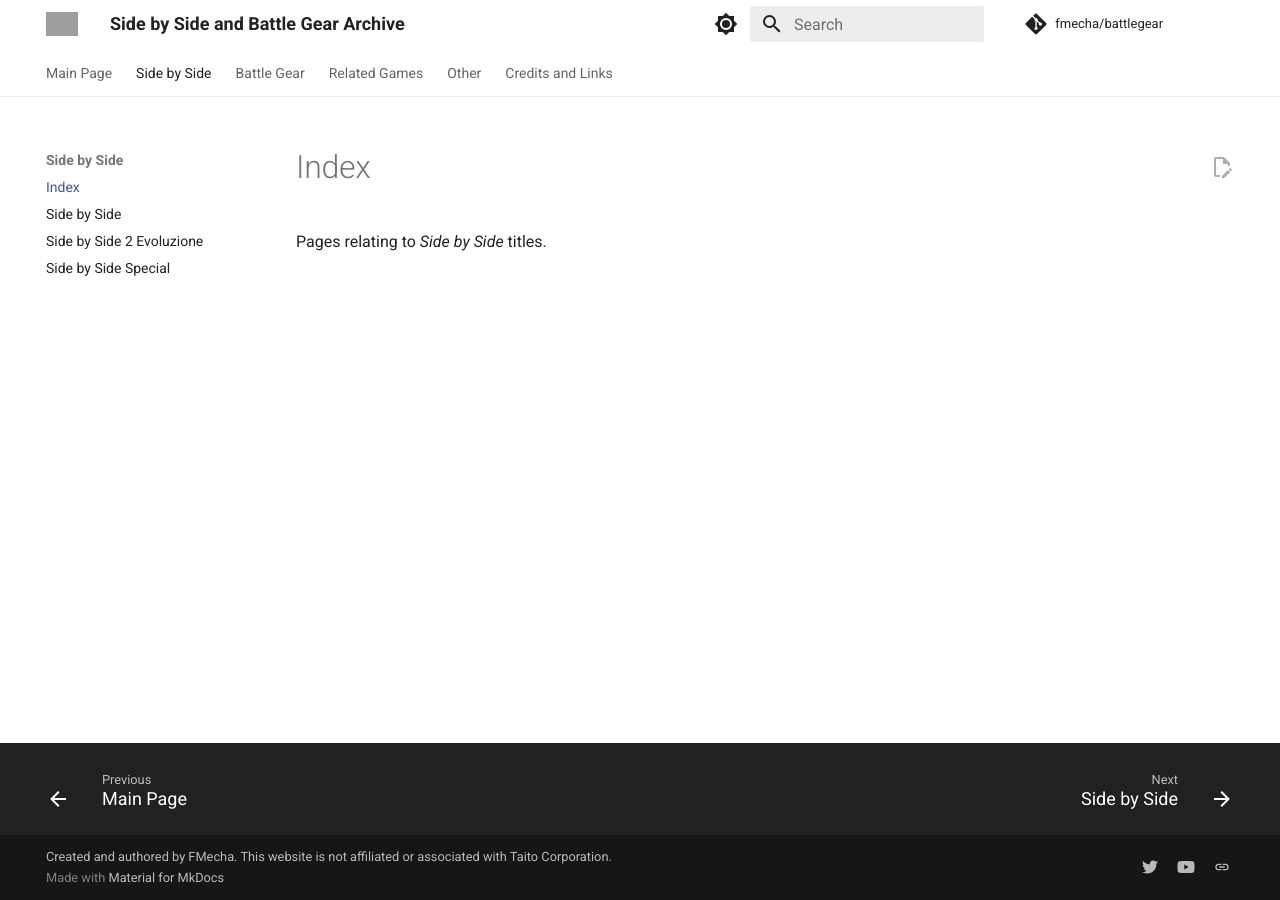
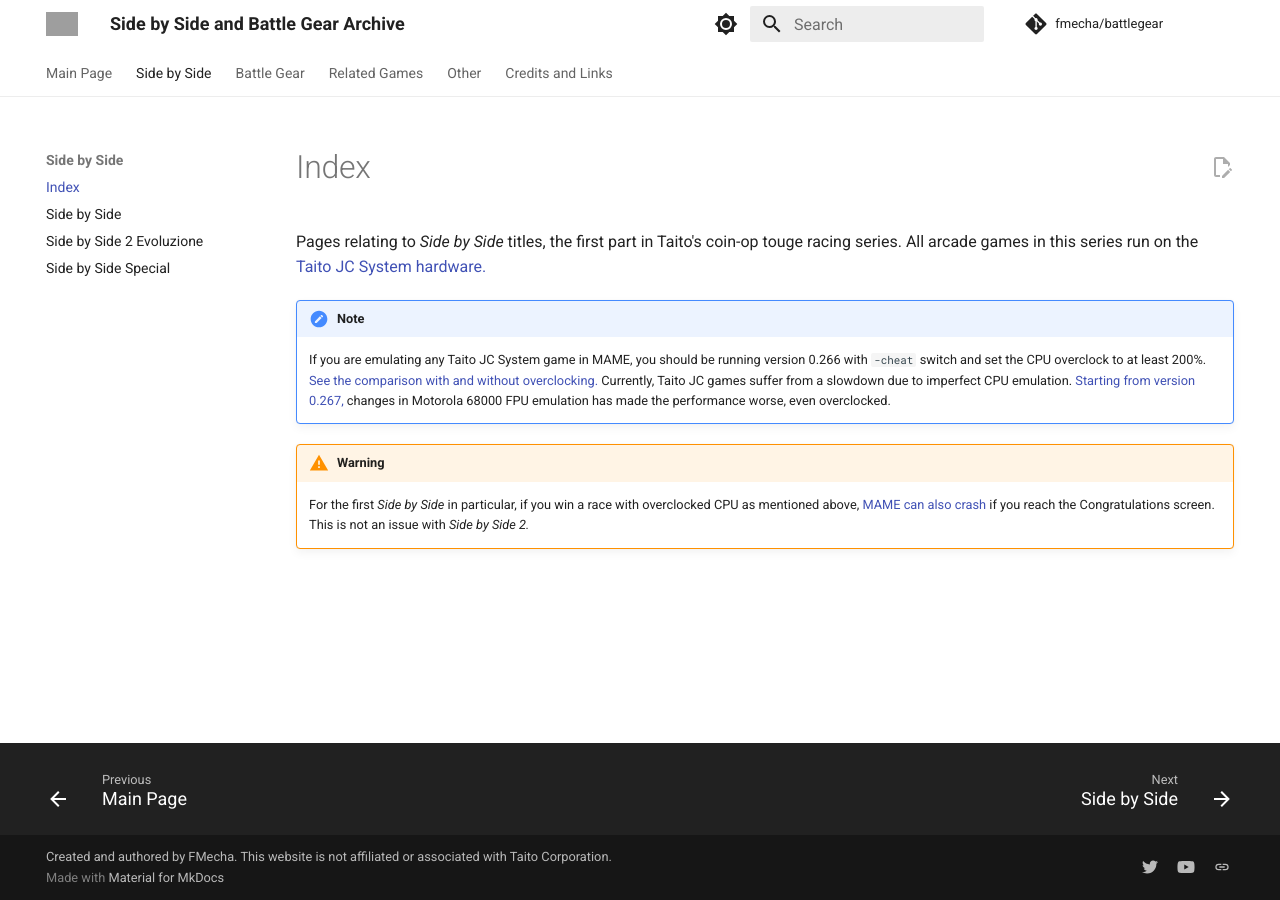
Before and after one commit to FMecha/battlegear, an MkDocs documentation site: the page built from docs/sidebs/index.md, in a window 1280 px wide. Built offline with MkDocs 1.6.1 and Material for MkDocs 9.7.7, drawn with Linux system fonts in a browser that asks for light colours; comment, search, counter and statistics services are not loaded; grey boxes are pictures that could not be loaded.

Commit message:
sidebs/index.md: expand

```diff
--- a/docs/sidebs/index.md
+++ b/docs/sidebs/index.md
@@ -1 +1,7 @@
-Pages relating to *Side by Side* titles.
+Pages relating to *Side by Side* titles, the first part in Taito's coin-op touge racing series. All arcade games in this series run on the [Taito JC System hardware.](https://www.system16.com/hardware.php?id=667)
+
+!!! note
+    If you are emulating any Taito JC System game in MAME, you should be running version 0.266 with `-cheat` switch and set the CPU overclock to at least 200%. [See the comparison with and without overclocking.](https://www.youtube.com/watch?v=gCzgSLNob-8&t=13s) Currently, Taito JC games suffer from a slowdown due to imperfect CPU emulation. [Starting from version 0.267,](https://github.com/mamedev/mame/commit/3d357c07c0ca824868bbe7586839c8caae236571#diff-2fc8ed920c6dc8de6019a9cde02d47e52e622912f49e6e03a5544471103b32d4) changes in Motorola 68000 FPU emulation has made the performance worse, even overclocked.
+
+!!! warning
+    For the first *Side by Side* in particular, if you win a race with overclocked CPU as mentioned above, [MAME can also crash](https://mametesters.org/view.php?id=8852) if you reach the Congratulations screen. This is not an issue with *Side by Side 2.*
```
